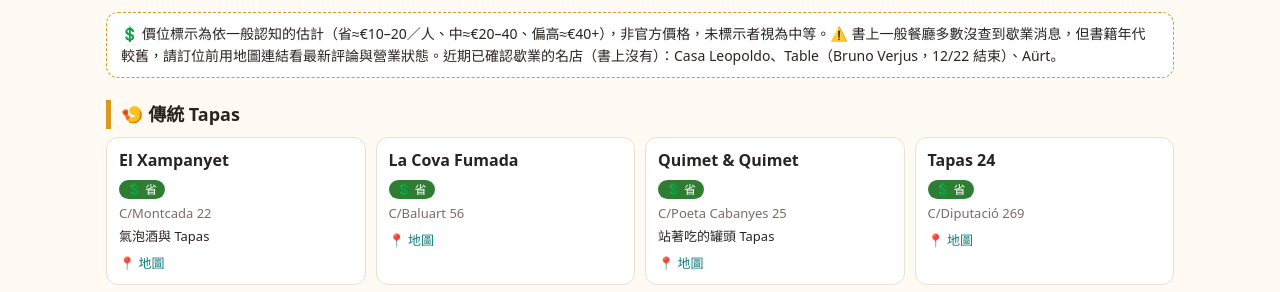
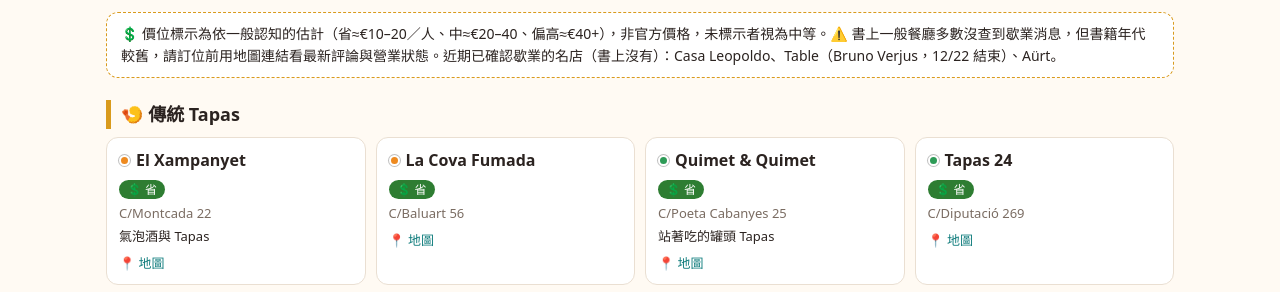
Before and after one commit to una62216/barcelona-trip, a plain HTML site: page food.html in a window 1280 px wide. Shown: the part 449-741 px from the top of the page. Drawn offline with Linux system fonts and the light colour scheme.

Commit message:
Add safety dots to food.html

```diff
--- a/food.html
+++ b/food.html
@@ -33,6 +33,7 @@ h3 small{color:var(--mut);font-weight:400;font-size:13px}
 .grid{display:grid;grid-template-columns:repeat(auto-fill,minmax(250px,1fr));gap:10px}
 .card{background:var(--card);border:1px solid var(--line);border-radius:12px;padding:10px 12px;display:flex;flex-direction:column;gap:2px}
 .card .n{font-weight:700}
+.sd{display:inline-block;width:11px;height:11px;border-radius:50%;margin-right:6px;border:2px solid var(--card);box-shadow:0 0 0 1px rgba(0,0,0,.25)}
 .card .a{font-size:13px;color:var(--mut)}
 .card .t{font-size:13px}
 .card .go{margin-top:4px;font-size:13px}
@@ -65,6 +66,7 @@ footer{padding:30px 16px;color:var(--mut);font-size:13px;text-align:center}
 
 <p style="text-align:center"><a href="index.html">← 回到行程地圖 / Back to itinerary map</a></p>
 <footer>
+圓點 🔴🟠🟢 是該地址所在區域的治安燈號（依街區概略判斷，不代表單一店家），詳見 <a href="safety.html">治安地圖</a>。<br>
 資料來源：書籍《巴塞隆納，不只高第》附錄 + 網路查證（Michelin 2026、TMB、Ara、Barcelona Secreta、Tablao Cordobés 官網等）。<br>
 營業時間與星級常變動，訂位前請看官網或 Google Maps。本頁無法逐家保證 100% 即時。
 </footer>
@@ -244,6 +246,13 @@ const PL={1:'💲 省',2:'💲💲 中',3:'💲💲💲 偏高'};
 // 太高端：略過整個米其林區塊與下列店家
 const DROP=new Set(['Blanc by Carme Ruscalleda','L\'Eggs - Paco Pérez','Osmosis','Roig Robí','Botafumeiro','Casa Darío','Suquet de l\'Almirall','Torre d\'Alta Mar','Windsor','Bravo 24','Xavier Pellicer','Con Gracia','Asador de Aranda','Oria','Dos Cielos','Restaurante Evo',
  'Passeig de Gràcia 精品街','Loewe 皮件','Tous 首飾','Custo Barcelona','Adolfo Domínguez','Lladró 瓷偶','Aleia','Monvínic','Lasarte','ABaC','Enigma','Mont Bar','Moments','Disfrutar']);
+
+// ===== 治安燈號（依地址所在區域概略判斷，非單一店家；與 safety.html 的區域一致）=====
+const SAFE_RED=/Rambla del Raval|La Rambla|Escudellers|Avinyó|Bellafila|C\/Sant Pau|Plaça Reial|Pl\. Reial|Sobradiel|C\/Arcs|Plaça Nova|Pl\. Nova|Josep Oriol|Plaça del Pi|Portal de l'Àngel|C\/Plata|C\/Unió|Av\. de les Drassanes|Plaça de Catalunya|C\/Palau 5|C\/Vidre|Espalter/;
+const SAFE_ORA=/Montcada|Flassaders|Argenteria|C\/Rec|Sant Antoni dels Sombrers|Assaonadors|C\/Moles|Tallers|Ripoll|Elisabets|Ronda de Sant Antoni|Copons|Via Laietana|Passeig de Gràcia|Rambla de Catalunya|Passatge de la Concepció|Baluart|Balboa|Sant Carles|C\/Escar|Joan de Borbó|C\/Marina|Moll d'Espanya|Palau de Mar|Port Vell|Litoral|Moll Drassanes|Pl\. Sagrada Família|Palau de la Música|Pla de Palau|Pl\. Pau Vila|Reina Cristina|Bergara|C\/Casp|Dr\. Dou|Lledó/;
+const SAFE_COL={red:'#d93a3a',ora:'#ee8a1f',grn:'#2e9b57'};
+function safeOf(a){a=a||'';if(SAFE_RED.test(a))return 'red';if(SAFE_ORA.test(a))return 'ora';return 'grn'}
+const sdot=a=>`<i class="sd" style="background:${SAFE_COL[safeOf(a)]}"></i>`;
 function prep(g){ if(/米其林/.test(g.t))return null;
  const items=g.items.filter(i=>!DROP.has(i[0])).map((i,k)=>({i,k,p:P[i[0]]||2}));
  items.sort((a,b)=>a.p-b.p||a.k-b.k);
@@ -253,7 +262,7 @@ function tagHtml(tags){return (tags||[]).filter(t=>t!=='mapless').map(t=>({s3:['
 function card(it){
  const [n,a,note,tags]=it; const dead=(tags||[]).includes('dead');
  const pl=P[n]?`<span class="tag" style="background:#2e7d32">${PL[P[n]]}</span>`:'';
- return `<div class="card ${dead?'dead-card':''}" data-s="${(n+' '+(a||'')+' '+(note||'')).toLowerCase()}"><div class="n">${n}</div><div>${pl}${tagHtml(tags)}</div>${a?`<div class="a">${a}</div>`:''}${note?`<div class="t">${note}</div>`:''}${(tags||[]).includes('mapless')?'':link(n,a)}</div>`;
+ return `<div class="card ${dead?'dead-card':''}" data-s="${(n+' '+(a||'')+' '+(note||'')).toLowerCase()}"><div class="n">${sdot(a)}${n}</div><div>${pl}${tagHtml(tags)}</div>${a?`<div class="a">${a}</div>`:''}${note?`<div class="t">${note}</div>`:''}${(tags||[]).includes('mapless')?'':link(n,a)}</div>`;
 }
 let html='';
 for(const s of sections){
```
